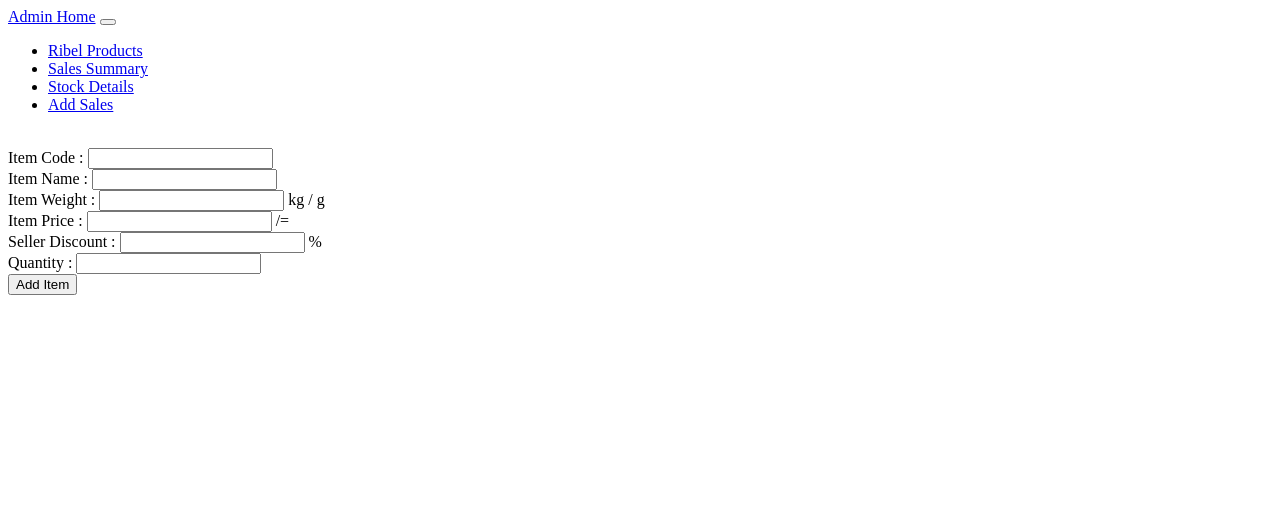
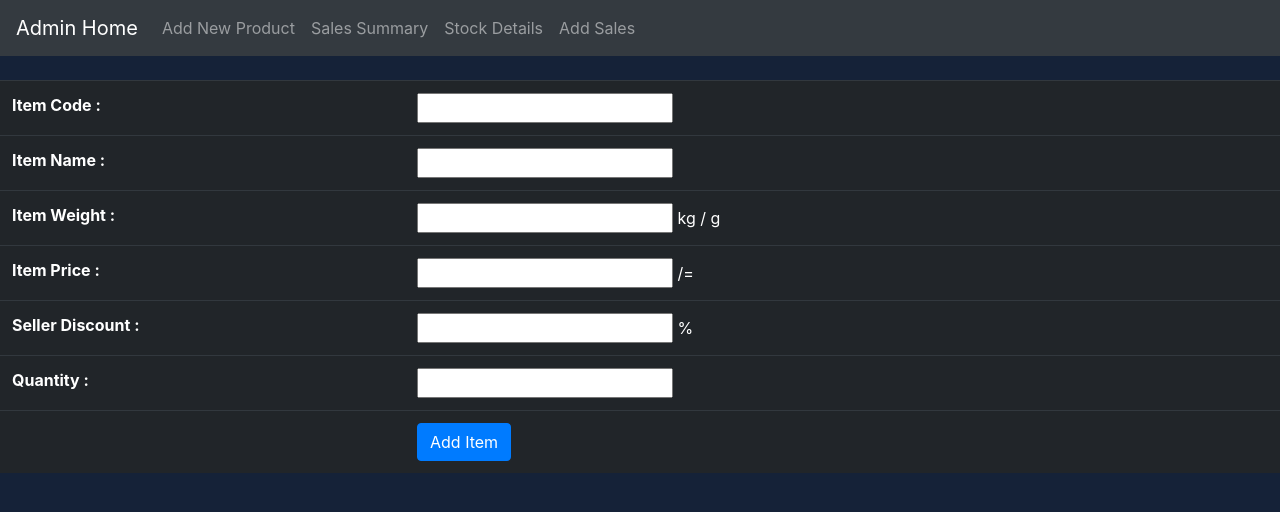
Before and after one commit to Poornajith/RibelProducts, a PHP site: page /Admin/AddNewItem.php in a window 1280 px wide. Shown: the top 512 px of the page. Run offline with PHP 8.4, Linux system fonts and the light colour scheme; some libraries are stand-ins or nearby versions.

Commit message:
Version 1 Finished

```diff
--- a/Admin/AddNewItem.php
+++ b/Admin/AddNewItem.php
@@ -12,32 +12,52 @@
         $discount =$_POST["Dicsount"]; //discount for dealer
         $qty =$_POST["qty"]; // qty when enter database new item
 
-        $sql = "INSERT INTO all_products VALUES ('$itemCode', '$itemName', '$weight', $price, $discount, $qty) ";
-        $sql = "INSERT INTO iteamnames VALUES ('$itemName')";
+        $sql = "INSERT INTO all_products (`ItemID`, `ItemName`, `weight`, `Price`, `Discount`, `InStock`) VALUES ('$itemCode','$itemName','$weight',$price,$discount,$qty)";
 
         if ($db->query($sql) === TRUE) {
             echo "New record created successfully";
         } else {
             echo "Error: " . $sql . "<br>" . $db->error;
         }
-
+        $sql = "INSERT INTO itemnames (`ItemID`, `ItemName`) VALUES ('$itemName','$itemCode')";
+        if ($db->query($sql) === TRUE) {
+            echo "New record created successfully";
+        } else {
+            echo "Error: " . $sql . "<br>" . $db->error;
+        }
     }
 
     ?>
     <meta charset="utf-8">
     <title>Add Item</title>
+    <link rel="stylesheet" href="https://maxcdn.bootstrapcdn.com/bootstrap/4.0.0/css/bootstrap.min.css" integrity="sha384-Gn5384xqQ1aoWXA+058RXPxPg6fy4IWvTNh0E263XmFcJlSAwiGgFAW/dAiS6JXm" crossorigin="anonymous">
+    <link rel="stylesheet" href="./AdminStyles.css">
+
 </head>
 <body>
 <?php include "./AdminNav.php" ?>
 <br>
+<table class="table table-hover table-dark">
+    <thead></thead>
+    <tbody>
+    <tr>
 <form action="AddNewItem.php" method = "post">
-    Item Code : <input type="text" name = "ItemCode"><br>
-    Item Name : <input type="text" name = "ItemName"><br>
-    Item Weight : <input type="text" name = "Weight"> kg / g <br>
-    Item Price : <input type="number" name = "ItemPrice" step = ".01"> /= <br>
-    Seller Discount : <input type="number" name = "Dicsount" step = ".01"> %<br>
-    Quantity : <input type="number" name = "qty"><br>
-    <input type="submit" value ="Add Item" name="submit">
+    <th>Item Code :</th><td><input type="text" name = "ItemCode"></td></tr><th>
+
+    Item Name :</th><td> <input type="text" name = "ItemName"></td></tr><th>
+    Item Weight :</th><td>  <input type="text" name = "Weight"> kg / g </td></tr><th>
+    Item Price :</th><td>  <input type="number" name = "ItemPrice" step = ".01"> /= </td></tr><th>
+    Seller Discount :</th><td>  <input type="number" name = "Dicsount" step = ".01"> %</td></tr><th>
+    Quantity :</th><td>  <input type="number" name = "qty"></td></tr><tr><td><td>
+    <input type="submit" value ="Add Item" name="submit" class="btn btn-primary"></tr></td>
 </form>
+    </tbody>
+</table>
+
+
+<script src="https://code.jquery.com/jquery-3.2.1.slim.min.js" integrity="sha384-KJ3o2DKtIkvYIK3UENzmM7KCkRr/rE9/Qpg6aAZGJwFDMVNA/GpGFF93hXpG5KkN" crossorigin="anonymous"></script>
+<script src="https://cdnjs.cloudflare.com/ajax/libs/popper.js/1.12.9/umd/popper.min.js" integrity="sha384-ApNbgh9B+Y1QKtv3Rn7W3mgPxhU9K/ScQsAP7hUibX39j7fakFPskvXusvfa0b4Q" crossorigin="anonymous"></script>
+<script src="https://maxcdn.bootstrapcdn.com/bootstrap/4.0.0/js/bootstrap.min.js" integrity="sha384-JZR6Spejh4U02d8jOt6vLEHfe/JQGiRRSQQxSfFWpi1MquVdAyjUar5+76PVCmYl" crossorigin="anonymous"></script>
+
 </body>
 </html>
--- a/Admin/AdminNav.php
+++ b/Admin/AdminNav.php
@@ -1,4 +1,4 @@
-<nav class="navbar navbar-expand-lg navbar-light bg-light">
+<nav class="navbar navbar-expand-lg navbar-dark bg-dark">
     <a class="navbar-brand" href="index.php">Admin Home</a>
     <button class="navbar-toggler" type="button" data-toggle="collapse" data-target="#navbarNav" aria-controls="navbarNav" aria-expanded="false" aria-label="Toggle navigation">
         <span class="navbar-toggler-icon"></span>
@@ -6,7 +6,7 @@
     <div class="collapse navbar-collapse" id="navbarNav">
         <ul class="navbar-nav">
             <li class="nav-item">
-                <a class="nav-link" href="AddNewItem.php">Ribel Products</a>
+                <a class="nav-link" href="AddNewItem.php">Add New Product</a>
             </li>
             <li class="nav-item">
                 <a class="nav-link" href="Sales.php">Sales Summary</a>
--- /dev/null
+++ b/Admin/AdminStyles.css
@@ -0,0 +1,9 @@
+body{
+
+    background: rgba(21,34,56, 1) /* Green background with 30% opacity */
+}
+
+img{
+    width: 40%;
+    height: auto;
+}
--- a/Admin/Sales.php
+++ b/Admin/Sales.php
@@ -16,6 +16,7 @@ include '../ConnectDB.php';
     <meta http-equiv="X-UA-Compatible" content="ie=edge">
     <title>Sales</title>
     <link rel="stylesheet" href="https://maxcdn.bootstrapcdn.com/bootstrap/4.0.0/css/bootstrap.min.css" integrity="sha384-Gn5384xqQ1aoWXA+058RXPxPg6fy4IWvTNh0E263XmFcJlSAwiGgFAW/dAiS6JXm" crossorigin="anonymous">
+    <link rel="stylesheet" href="./AdminStyles.css">
 
 </head>
 <body>
--- a/Admin/Stock.php
+++ b/Admin/Stock.php
@@ -10,6 +10,8 @@ include '../ConnectDB.php';
         <meta http-equiv="X-UA-Compatible" content="ie=edge">
         <title>Stock</title>
         <link rel="stylesheet" href="https://maxcdn.bootstrapcdn.com/bootstrap/4.0.0/css/bootstrap.min.css" integrity="sha384-Gn5384xqQ1aoWXA+058RXPxPg6fy4IWvTNh0E263XmFcJlSAwiGgFAW/dAiS6JXm" crossorigin="anonymous">
+        <link rel="stylesheet" href="./AdminStyles.css">
+
     </head>
     <body>
     <?php include "./AdminNav.php" ?>
--- a/Admin/UpdateSales.php
+++ b/Admin/UpdateSales.php
@@ -10,6 +10,7 @@ include '../ConnectDB.php';
     <meta http-equiv="X-UA-Compatible" content="ie=edge">
     <title>Update Sales</title>
     <link rel="stylesheet" href="https://maxcdn.bootstrapcdn.com/bootstrap/4.0.0/css/bootstrap.min.css" integrity="sha384-Gn5384xqQ1aoWXA+058RXPxPg6fy4IWvTNh0E263XmFcJlSAwiGgFAW/dAiS6JXm" crossorigin="anonymous">
+    <link rel="stylesheet" href="./AdminStyles.css">
 
 </head>
 <body>
--- a/Admin/index.php
+++ b/Admin/index.php
@@ -7,10 +7,12 @@
     <meta http-equiv="X-UA-Compatible" content="ie=edge">
     <title>Admin</title>
     <link rel="stylesheet" href="https://maxcdn.bootstrapcdn.com/bootstrap/4.0.0/css/bootstrap.min.css" integrity="sha384-Gn5384xqQ1aoWXA+058RXPxPg6fy4IWvTNh0E263XmFcJlSAwiGgFAW/dAiS6JXm" crossorigin="anonymous">
-
+    <link rel="stylesheet" href="./AdminStyles.css">
 </head>
 <body>
 <?php include "./AdminNav.php" ?>
+<br><br>
+<img src="../Logo/ribel%20Products.png" class="rounded mx-auto d-block" alt="Responsive image">
 
 <script src="https://code.jquery.com/jquery-3.2.1.slim.min.js" integrity="sha384-KJ3o2DKtIkvYIK3UENzmM7KCkRr/rE9/Qpg6aAZGJwFDMVNA/GpGFF93hXpG5KkN" crossorigin="anonymous"></script>
 <script src="https://cdnjs.cloudflare.com/ajax/libs/popper.js/1.12.9/umd/popper.min.js" integrity="sha384-ApNbgh9B+Y1QKtv3Rn7W3mgPxhU9K/ScQsAP7hUibX39j7fakFPskvXusvfa0b4Q" crossorigin="anonymous"></script>
--- a/NavBar.php
+++ b/NavBar.php
@@ -1,4 +1,4 @@
-<nav class="navbar navbar-expand-lg navbar-light bg-light">
+<nav class="navbar navbar-expand-lg navbar-dark bg-dark">
     <a class="navbar-brand" href="index.php">Ribel Lanka</a>
     <button class="navbar-toggler" type="button" data-toggle="collapse" data-target="#navbarNav" aria-controls="navbarNav" aria-expanded="false" aria-label="Toggle navigation">
         <span class="navbar-toggler-icon"></span>
```
Also changed, not shown: Logo/ribel Florist.png (added), Logo/ribel Lanka_highquality.png (added), Logo/ribel Products.png (added).
